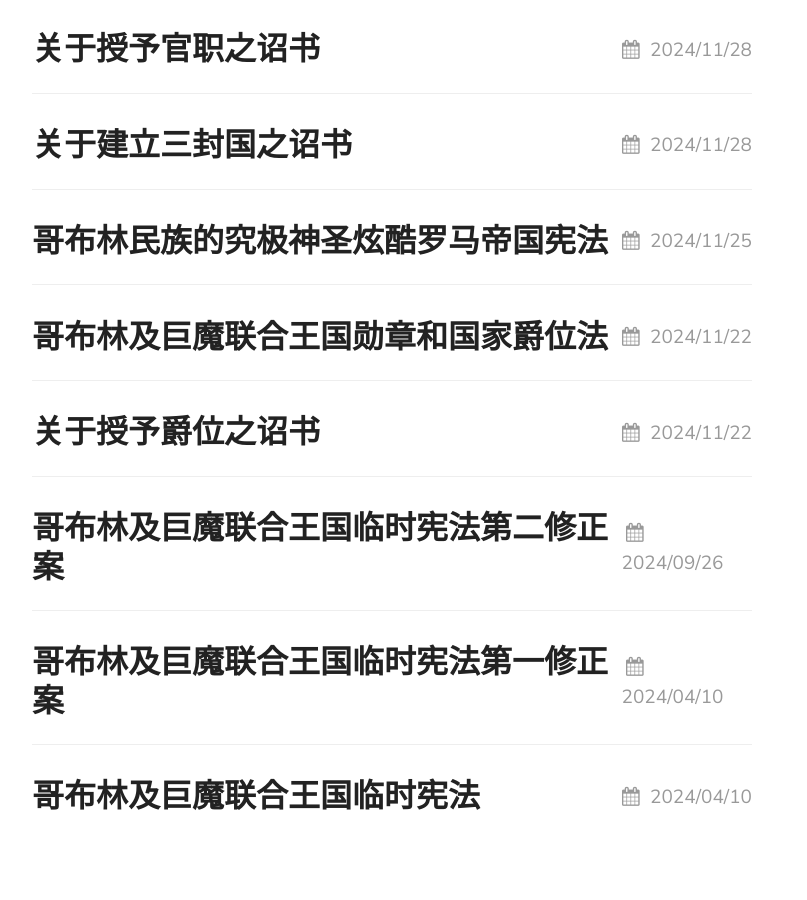
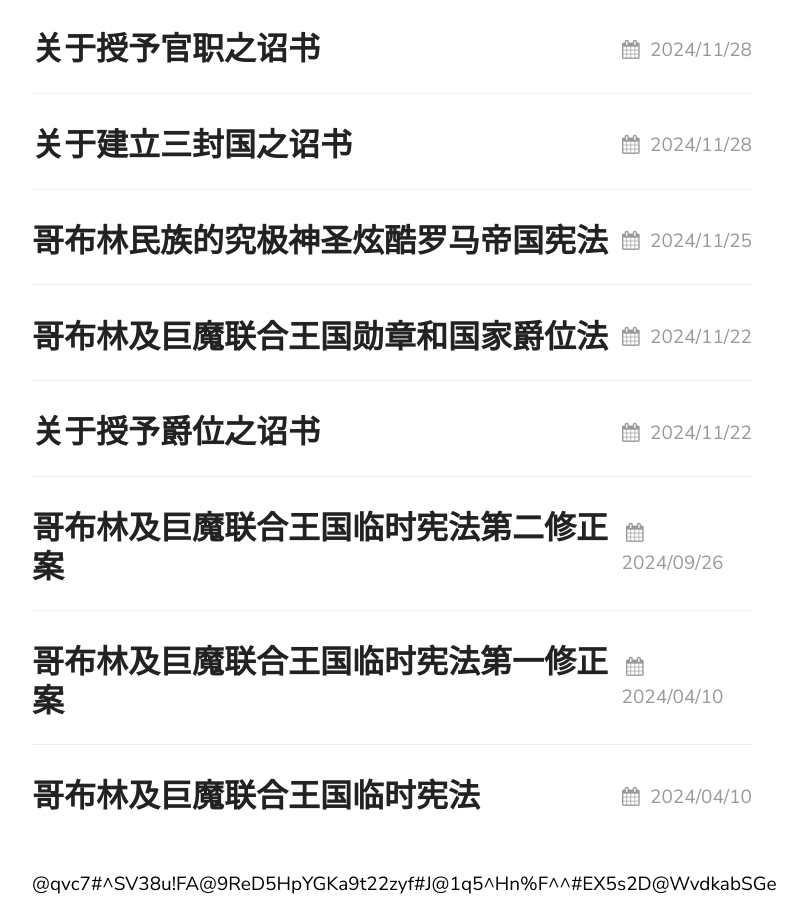
Before and after one commit to jiaobenhaimo/jiaobenhaimo.github.io, a Jekyll site: the page built from index.md, in a window 1280 px wide and 900 px high, scrolled down 2499 px. Shown: the whole window, without its empty margins (68-875 px from the left). Built offline with Jekyll 4.4.1, drawn with Linux system fonts in a browser that asks for light colours; some web fonts are replaced; before the commit the page ends 3369 px from its top, so only the background shows below that.

Commit message:
Update home.html

```diff
--- a/_layouts/home.html
+++ b/_layouts/home.html
@@ -17,4 +17,5 @@ layout: page
 	{%- endunless -%}
 	{%- endfor -%}
 </ul>
+@qvc7#^SV38u!FA@9ReD5HpYGKa9t22zyf#J@1q5^Hn%F^^#EX5s2D@WvdkabSGe
 {%- endif -%}
```
